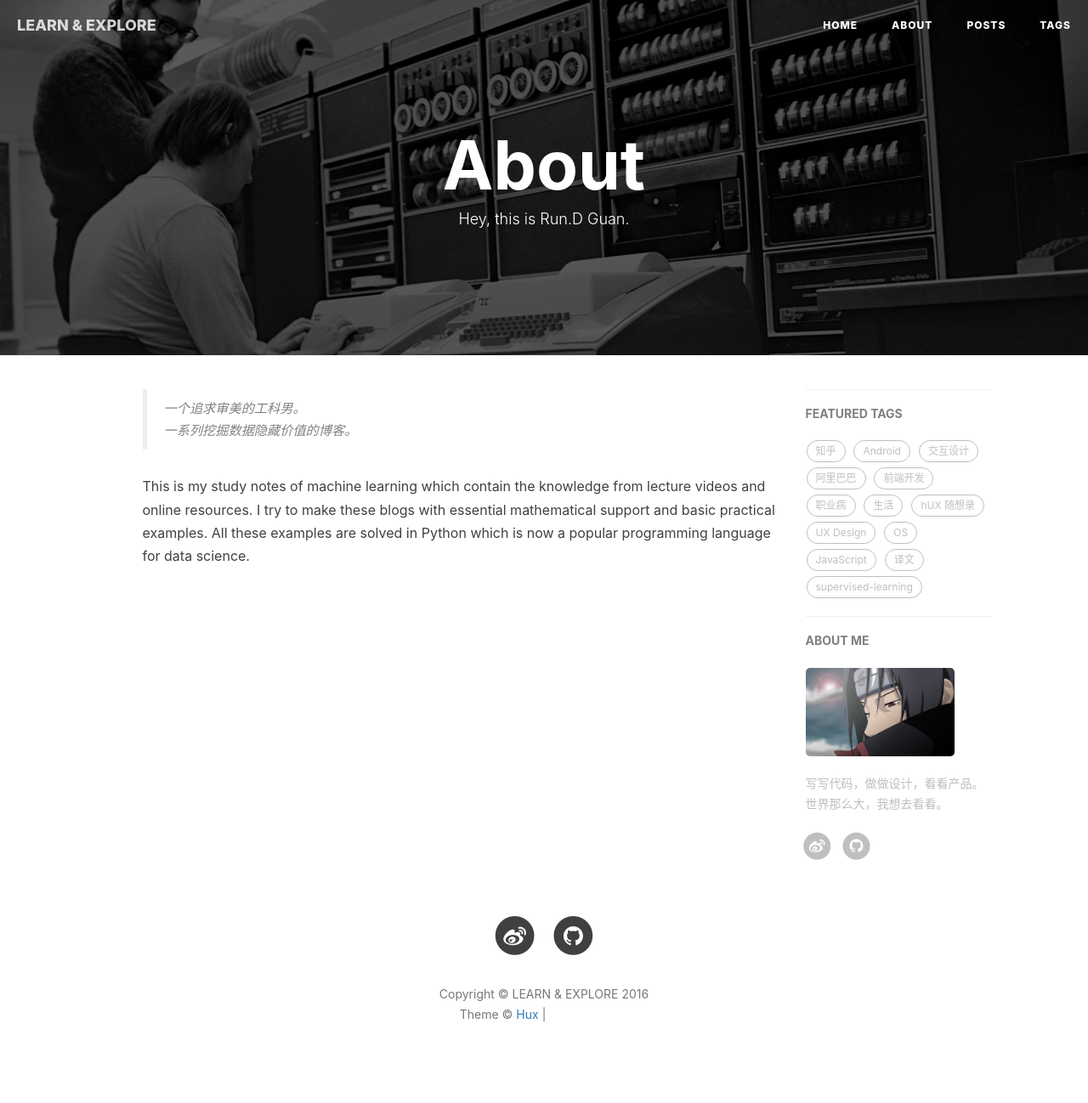
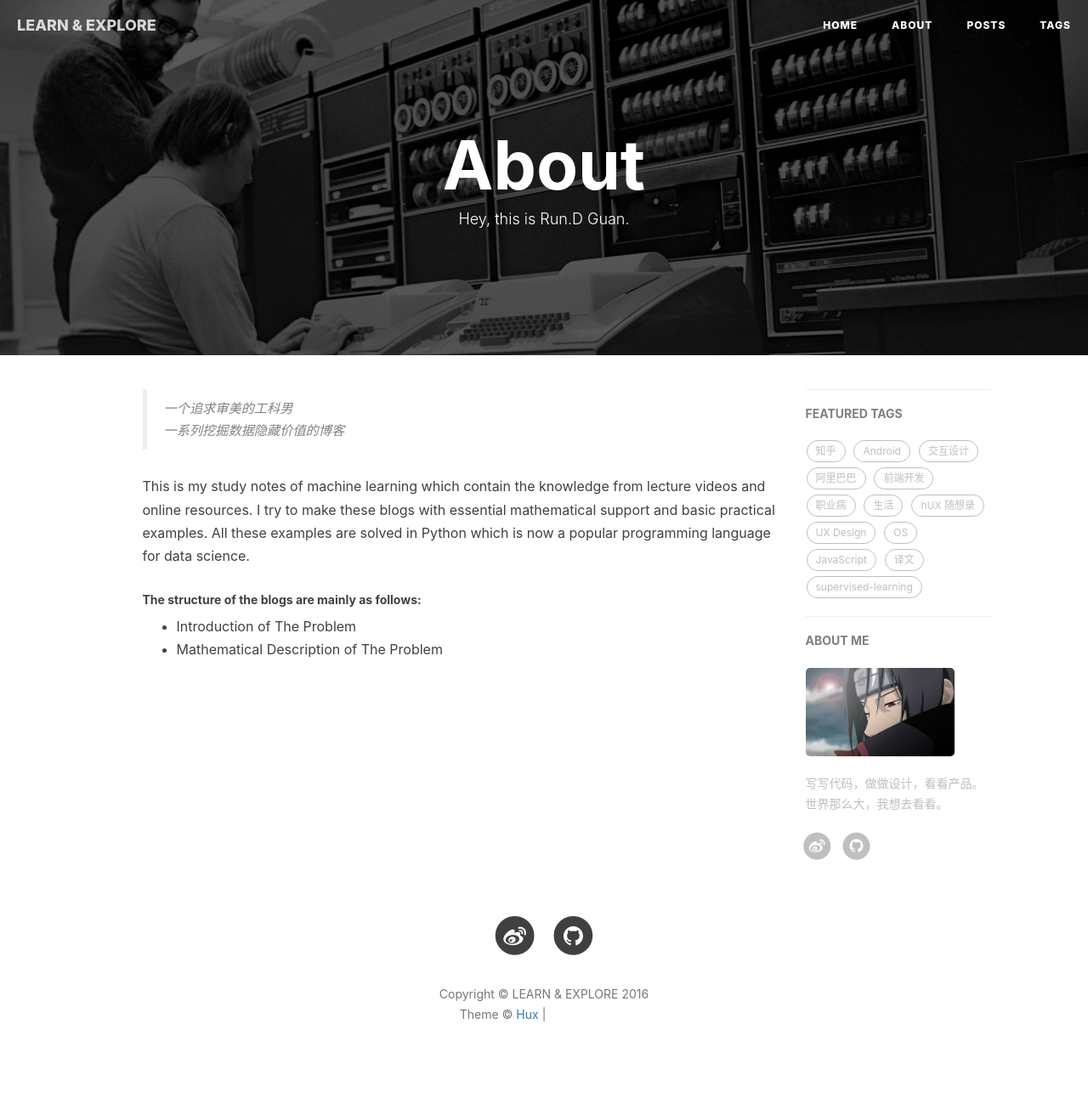
Before and after one commit to GaryLv/GaryLv.github.io, a Jekyll site: the page built from about.html, in a window 1280 px wide. Shown: the whole page at 85% size. Built offline with Jekyll 4.4.1, drawn with Linux system fonts in a browser that asks for light colours; nearby versions of some CDN libraries; comment, search, counter and statistics services are not loaded; grey boxes are pictures that could not be loaded.

Commit message:
Update about.html

```diff
--- a/about.html
+++ b/about.html
@@ -9,8 +9,8 @@ header-img: "img/about-bg.jpg"
 <div>
 
     <!--copied from markdown -->
-    <blockquote><p>一个追求审美的工科男。<br>
-    一系列挖掘数据隐藏价值的博客。</p></blockquote>
+    <blockquote><p>一个追求审美的工科男<br>
+    一系列挖掘数据隐藏价值的博客</p></blockquote>
 
     <!--<p>Hey，我是<strong>黄玄</strong>，程序员 &amp; 设计师，<a href="http://by.cuc.edu.cn/">中国传媒大学</a> · 数字媒体艺术 2012 级；前淘宝网 · <a href="http://alitrip.com">阿里旅行·去啊</a>前端团队实习生；
     目前任职于微影时代 · 微票儿，负责<a href="http://wepiaoFEI.github.io">前端基础工程团队</a>。</p>
@@ -35,4 +35,11 @@ header-img: "img/about-bg.jpg"
     <p>This is my study notes of machine learning which contain the knowledge from lecture videos and online resources. I try to make these
     blogs with essential mathematical support and basic practical examples. All these examples are solved in Python which is now a popular
     programming language for data science. </p>
+
+    <h5>The structure of the blogs are mainly as follows:</h5>
+    <ul>
+    <li>Introduction of The Problem</li>
+    <li>Mathematical Description of The Problem</li>
+    </ul>
+
 </div>
```
